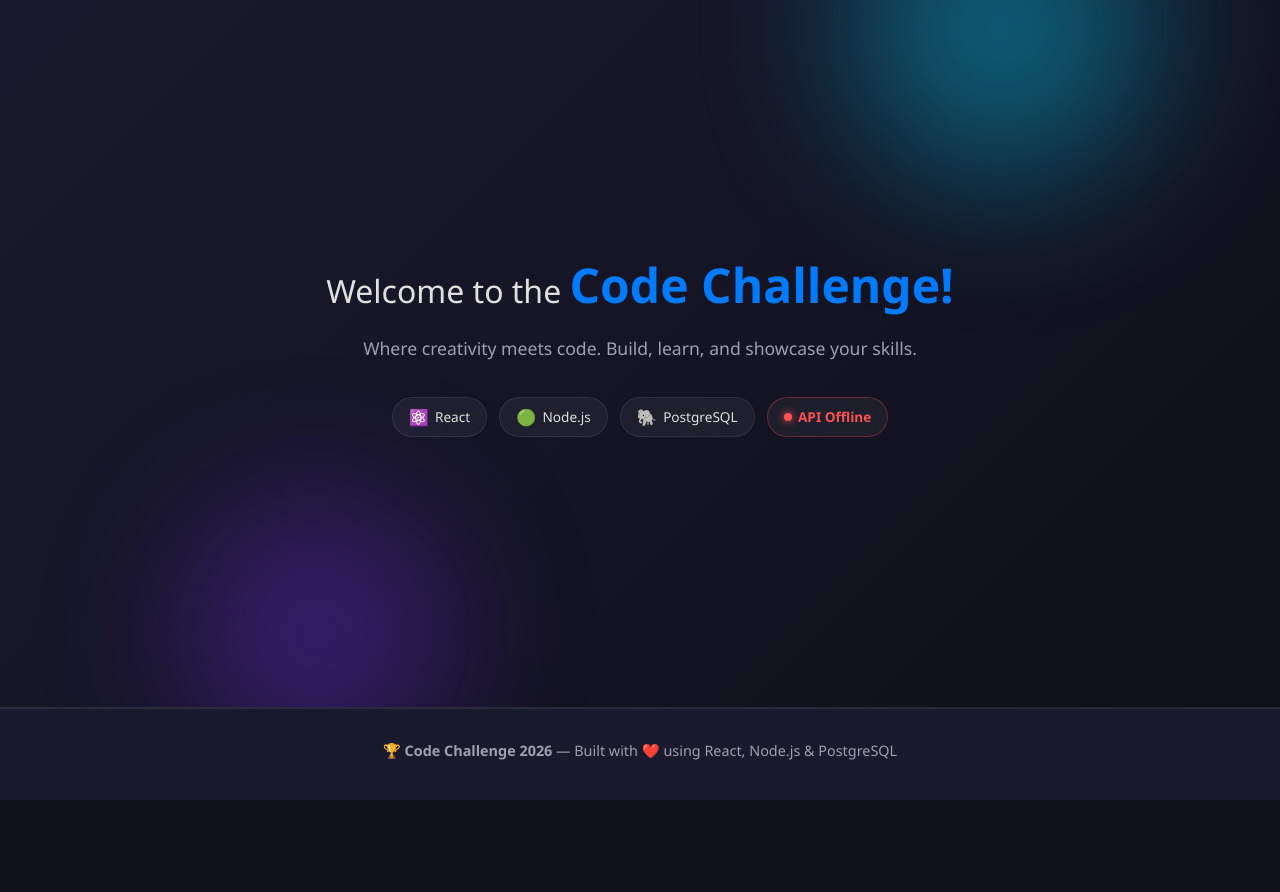
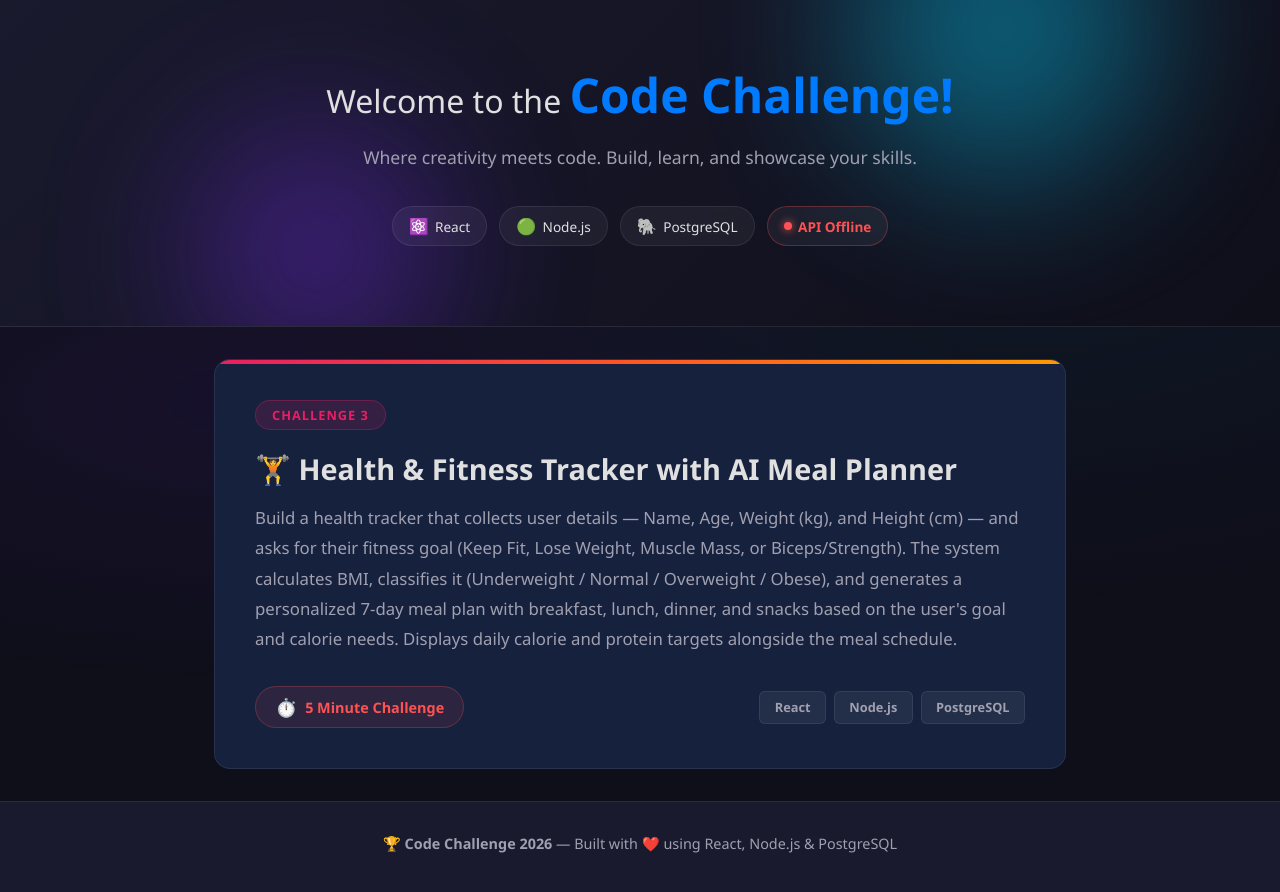
Before and after one commit to codechallange01-dot/codechallange, a React (Vite) app in the folder client/: page / in a window 1280 px wide. Before the commit the page ends 800 px from the top, so only its background shows below. Built offline with nearby package versions, Linux system fonts and the light colour scheme; no server answers; the HTML template or start-up script is replaced by a standard one.

Commit message:
Challenge 3: Health & Fitness Tracker with AI Meal Planner - add challenge card to UI

```diff
--- a/client/src/App.css
+++ b/client/src/App.css
@@ -12,9 +12,100 @@
   flex: 1;
 }
 
-.app > .hero {
-  flex: 1;
+/* Challenge Card */
+.challenge-card {
+  position: relative;
+  background: var(--bg-card);
+  border: 1px solid var(--border);
+  border-radius: 16px;
+  padding: 2.5rem;
+  margin-top: 0;
+  overflow: hidden;
+}
+
+.challenge-card::before {
+  content: '';
+  position: absolute;
+  top: 0;
+  left: 0;
+  right: 0;
+  height: 4px;
+  background: linear-gradient(90deg, #e91e63, #ff5722, #ff9800);
+}
+
+.challenge-badge {
+  display: inline-block;
+  background: rgba(233, 30, 99, 0.15);
+  color: #e91e63;
+  border: 1px solid rgba(233, 30, 99, 0.3);
+  padding: 0.3rem 1rem;
+  border-radius: 999px;
+  font-size: 0.8rem;
+  font-weight: 700;
+  text-transform: uppercase;
+  letter-spacing: 1px;
+  margin-bottom: 1.25rem;
+}
+
+.challenge-title {
+  font-size: 1.8rem;
+  font-weight: 800;
+  margin-bottom: 1rem;
+  line-height: 1.3;
+}
+
+.challenge-description {
+  color: var(--text-secondary);
+  font-size: 1.05rem;
+  line-height: 1.8;
+  margin-bottom: 2rem;
+}
+
+.challenge-footer {
   display: flex;
-  flex-direction: column;
-  justify-content: center;
+  align-items: center;
+  justify-content: space-between;
+  flex-wrap: wrap;
+  gap: 1rem;
 }
+
+.challenge-timer {
+  display: flex;
+  align-items: center;
+  gap: 0.5rem;
+  background: rgba(255, 82, 82, 0.1);
+  border: 1px solid rgba(255, 82, 82, 0.25);
+  padding: 0.5rem 1.2rem;
+  border-radius: 999px;
+  font-size: 0.9rem;
+  font-weight: 600;
+  color: var(--danger);
+}
+
+.timer-icon {
+  font-size: 1.1rem;
+}
+
+.challenge-stack {
+  display: flex;
+  gap: 0.5rem;
+}
+
+.stack-tag {
+  background: rgba(255, 255, 255, 0.06);
+  border: 1px solid var(--border);
+  padding: 0.4rem 0.9rem;
+  border-radius: 6px;
+  font-size: 0.8rem;
+  font-weight: 600;
+  color: var(--text-secondary);
+}
+
+@media (max-width: 600px) {
+  .challenge-card {
+    padding: 1.5rem;
+  }
+  .challenge-title {
+    font-size: 1.4rem;
+  }
+}
--- a/client/src/App.jsx
+++ b/client/src/App.jsx
@@ -65,6 +65,26 @@ function App() {
   return (
     <div className="app">
       <HeroBanner apiStatus={apiStatus} />
+      <main className="main-content">
+        <section className="challenge-card">
+          <div className="challenge-badge">Challenge 3</div>
+          <h2 className="challenge-title">🏋️ Health & Fitness Tracker with AI Meal Planner</h2>
+          <p className="challenge-description">
+            Build a health tracker that collects user details — Name, Age, Weight (kg), and Height (cm) — and asks for their fitness goal (Keep Fit, Lose Weight, Muscle Mass, or Biceps/Strength). The system calculates BMI, classifies it (Underweight / Normal / Overweight / Obese), and generates a personalized 7-day meal plan with breakfast, lunch, dinner, and snacks based on the user's goal and calorie needs. Displays daily calorie and protein targets alongside the meal schedule.
+          </p>
+          <div className="challenge-footer">
+            <div className="challenge-timer">
+              <span className="timer-icon">⏱️</span>
+              <span>5 Minute Challenge</span>
+            </div>
+            <div className="challenge-stack">
+              <span className="stack-tag">React</span>
+              <span className="stack-tag">Node.js</span>
+              <span className="stack-tag">PostgreSQL</span>
+            </div>
+          </div>
+        </section>
+      </main>
       <Footer />
     </div>
   );
```
